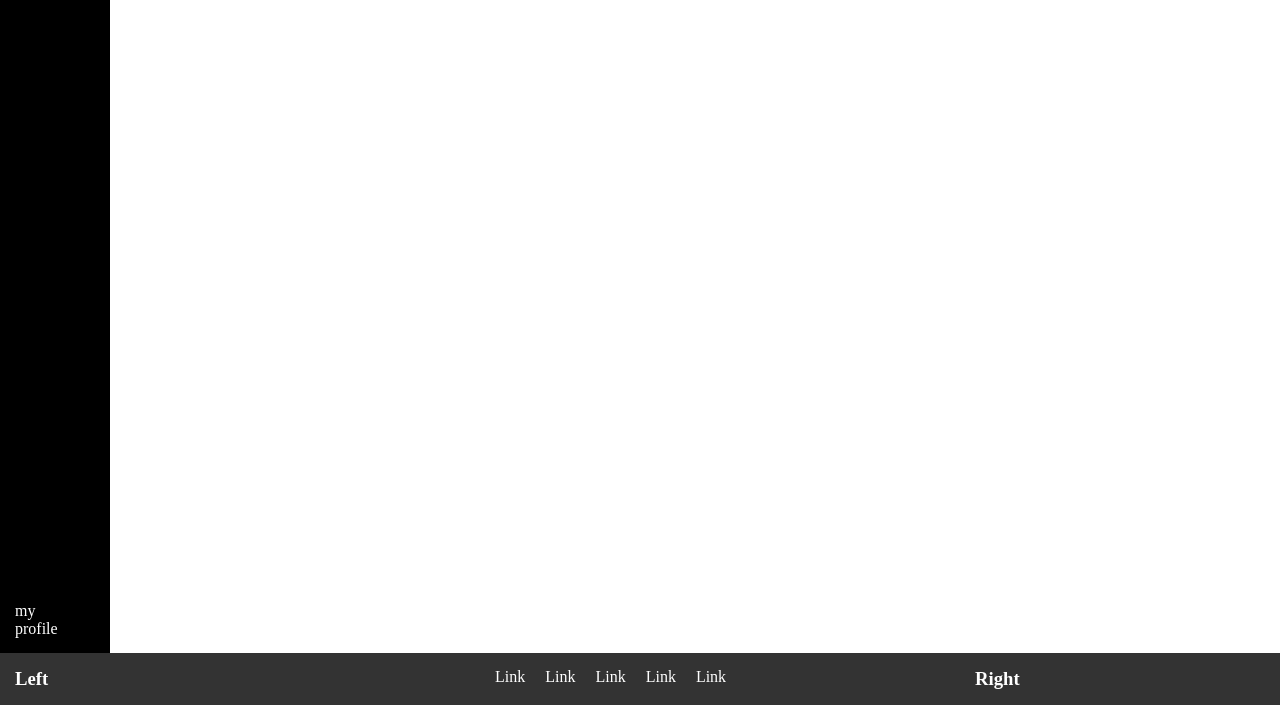
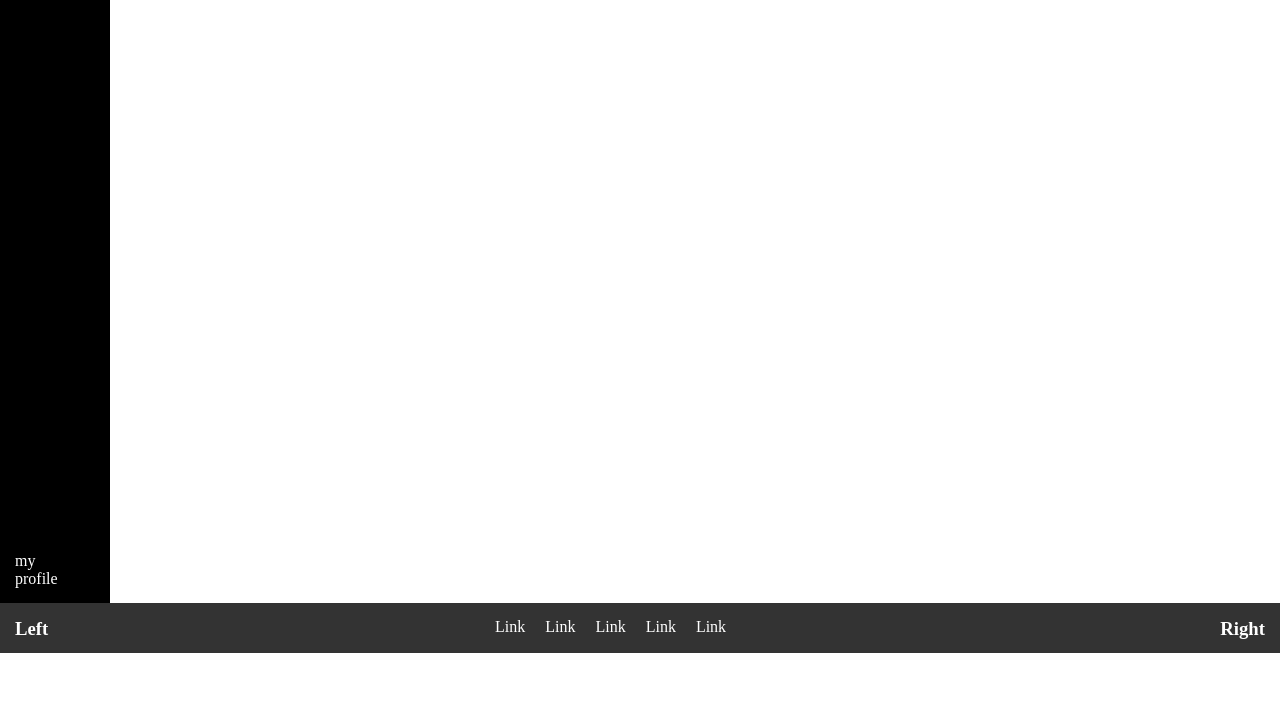
Before and after one commit to Carmine-Doronzo/html-css-viewport, a plain HTML site: page index.html in a window 1280 px wide. Shown: the part 147-852 px from the top of the page. After the commit the page ends 800 px from the top, so only its background shows below. Drawn offline with Linux system fonts and the light colour scheme.

Commit message:
Remove div class conteine__foot and Add class at footer tad

```diff
--- a/css/style.css
+++ b/css/style.css
@@ -11,9 +11,11 @@ a{
     display: inline-block;
 }
 
+
+
 /* LAYOUT */
 .container{
-    height: 100vh;
+    height:calc(100vh - 50px);
     display: flex;
 
 
@@ -21,7 +23,7 @@ a{
 }
 
 .row__nav{
-    height: 100vh;
+    height: 100%;
     display: flex;
     flex-direction: column;
     justify-content: space-between;
@@ -35,9 +37,11 @@ a{
 }
 
 .container__foot{
+    height: 50px;
 
     display: flex;
-    flex-direction: column;
+    flex-direction: row;
+
 
 
 
@@ -45,7 +49,7 @@ a{
 }
 
 .row__foot{
-
+    width: 100%;
     display: flex;
     flex-direction: row;
     justify-content: space-between;
@@ -87,6 +91,11 @@ a{
     padding: 20px;
 }
 
+.text-left{
+    display: flex;
+    justify-content:flex-end;
+}
+
 .link-foot{
     display: flex;
     gap: 20px;
--- a/index.html
+++ b/index.html
@@ -51,15 +51,15 @@
 
         </main>
 
+
     </div>
 
 
+    <footer class="container__foot bg-grey">
+        <!--pie' di pagina-->
 
-    <footer>
-        <!--pie' di pagina-->
-        <div class="container__foot">
 
-            <div class="row__foot bg-grey">
+            <div class="row__foot ">
 
                 <div class="col__foot">
 
@@ -78,18 +78,19 @@
                     </ul>
 
                 </div>
-                <div class="col__foot">
+                <div class="col__foot text-left">
 
-                    <h3>Right</h3>
+                    <h3 class="text-left">Right</h3>
 
                 </div>
 
             </div>
 
-        </div>
+
 
     </footer>
 
 
+
 </body>
 </html>
```
